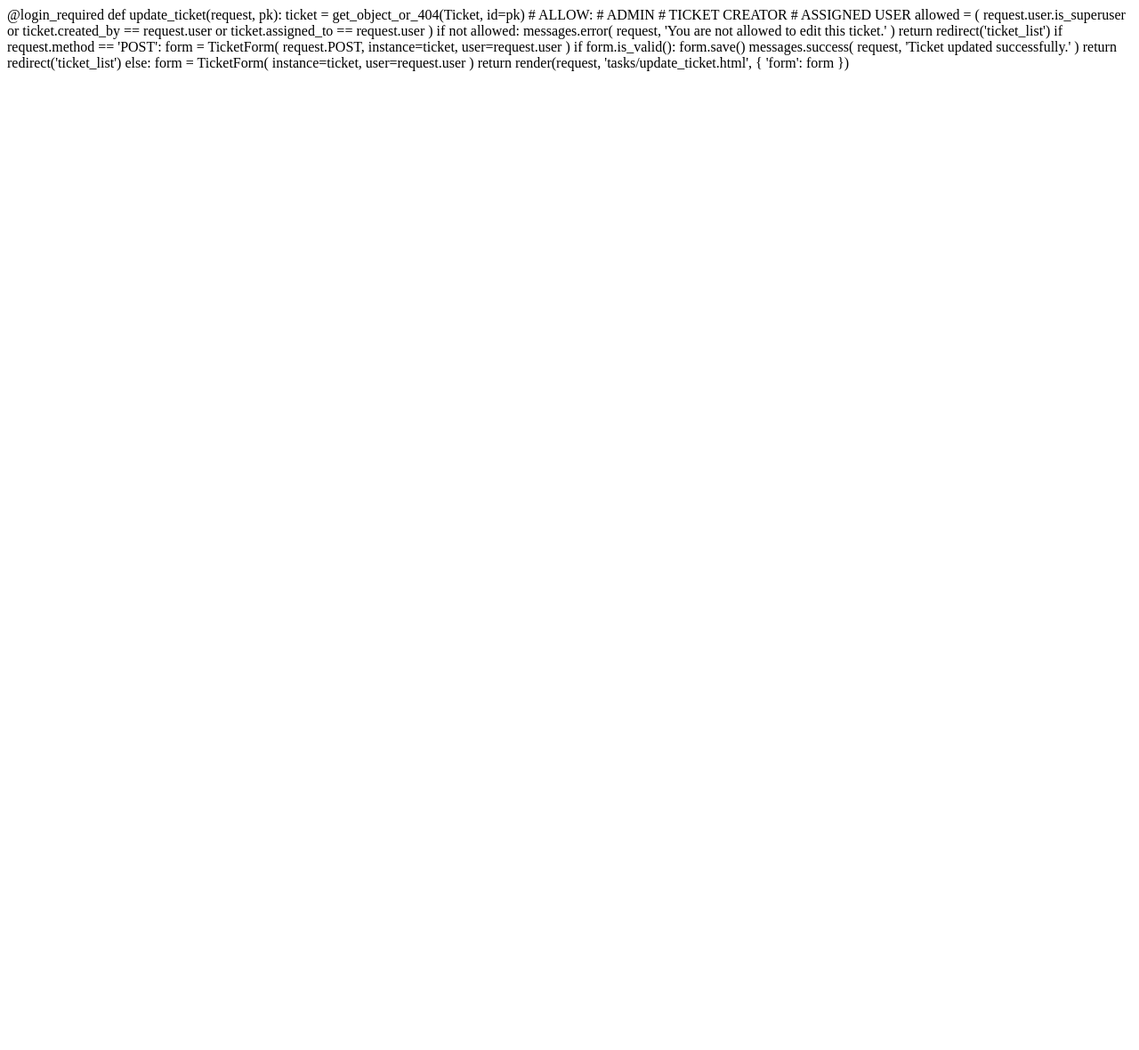
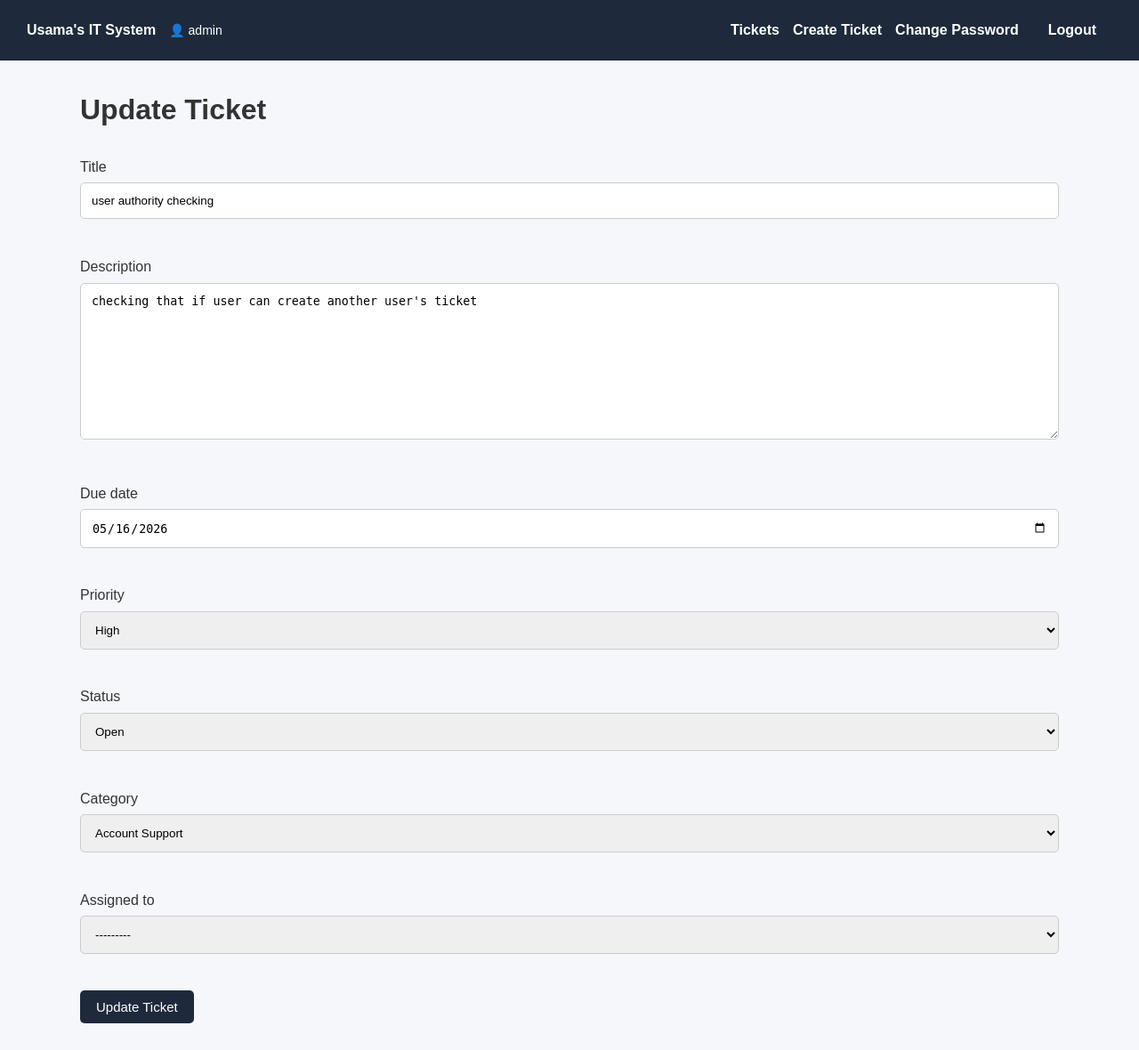
Before and after one commit to usamaio/ITSystem, a Django app: page /tickets/update/3/ in a window 1280 px wide. Shown: the whole page at 89% size. Before the commit the page ends 80 px from the top, so only its background shows below. Run offline with Django 5.2, Linux system fonts and the light colour scheme; a user stored in the database is signed in; data comes from the database, SQL or seed files in the repository; both versions use the stored data as it was after the commit.

Commit message:
add change password & update navbar

```diff
--- a/ITSystem/static/css/style.css
+++ b/ITSystem/static/css/style.css
@@ -12,39 +12,80 @@ body{
 }
 
 /* NAVBAR */
+.navbar {
 
-.navbar{
-    background:#1e293b;
-    color:white;
-    display:flex;
-    justify-content:space-between;
-    align-items:center;
-    padding:15px 40px;
-    flex-wrap:wrap;
+    display: flex;
+
+    justify-content: space-between;
+
+    align-items: center;
+
+    background-color: #1e293b;
+
+    padding: 15px 30px;
+
 }
 
-.logo a{
-    color:white;
-    text-decoration:none;
-    font-size:22px;
-    font-weight:bold;
+.nav-left {
+
+    display: flex;
+
+    align-items: center;
+
+    gap: 15px;
+
 }
 
-.nav-links{
-    display:flex;
-    align-items:center;
-    gap:15px;
+.nav-right {
+
+    display: flex;
+
+    align-items: center;
+
+    gap: 15px;
+
 }
 
-.nav-links a{
-    color:white;
-    text-decoration:none;
-    font-weight:bold;
+.navbar a {
+
+    color: white;
+
+    text-decoration: none;
+
+    font-weight: bold;
+
 }
 
-.nav-links a:hover{
-    color:#38bdf8;
+.user-display {
+
+    color: white;
+
+    font-size: 14px;
+
 }
+
+.navbar form {
+
+    margin: 0;
+
+}
+
+.navbar button {
+
+    background: none;
+
+    border: none;
+
+    color: white;
+
+    cursor: pointer;
+
+    font-weight: bold;
+
+    font-size: 16px;
+
+}
+
 
 /* CONTAINER */
 
--- a/ITSystem/templates/base.html
+++ b/ITSystem/templates/base.html
@@ -1,6 +1,7 @@
 {% load static %}
 
 <!DOCTYPE html>
+
 <html lang="en">
 
 <head>
@@ -9,7 +10,7 @@
 
     <meta name="viewport" content="width=device-width, initial-scale=1.0">
 
-    <title>IT Support Ticket System</title>
+    <title>Usama's IT System</title>
 
     <link rel="stylesheet" href="{% static 'css/style.css' %}">
 
@@ -17,35 +18,63 @@
 
 <body>
 
+    <!-- NAVBAR -->
+
     <nav class="navbar">
 
-        <div class="logo">
-            <a href="/">IT Support System</a>
-        </div>
+        <div class="nav-left">
 
-        <div class="nav-links">
+            <a href="/dashboard/">
+                Usama's IT System
+            </a>
 
             {% if user.is_authenticated %}
 
-                <a href="/dashboard/">Dashboard</a>
+                <span class="user-display">
 
-                <a href="/tickets/">Tickets</a>
+                    👤 {{ user.username }}
 
-                <a href="/tickets/create/">Create Ticket</a>
+                </span>
 
-                <form method="POST" action="/accounts/logout/" class="logout-form">
+            {% endif %}
+
+        </div>
+
+        <div class="nav-right">
+
+            {% if user.is_authenticated %}
+
+                <a href="/tickets/">
+                    Tickets
+                </a>
+
+                <a href="/tickets/create/">
+                    Create Ticket
+                </a>
+
+                <a href="/accounts/password_change/">
+                    Change Password
+                </a>
+
+                <form action="/accounts/logout/" method="POST">
 
                     {% csrf_token %}
 
-                    <button type="submit">Logout</button>
+                    <button type="submit">
+                        Logout
+                    </button>
 
                 </form>
 
             {% else %}
 
-                <a href="/register/">Register</a>
+                <a href="/accounts/login/">
+                    Login
+                </a>
 
-                <a href="/accounts/login/">Login</a>
+                <a href="/register/">
+                    Register
+                </a>
 
             {% endif %}
 
@@ -53,39 +82,32 @@
 
     </nav>
 
+    <!-- MESSAGES -->
+
     {% if messages %}
 
-        <div class="container">
+        {% for message in messages %}
 
-            {% for message in messages %}
+            <div class="message">
 
-                <div class="message {{ message.tags }}">
+                {{ message }}
 
-                    {{ message }}
+            </div>
 
-                </div>
-
-            {% endfor %}
-
-        </div>
+        {% endfor %}
 
     {% endif %}
+
+    <!-- PAGE CONTENT -->
 
     <div class="container">
 
         {% block content %}
+
         {% endblock %}
 
     </div>
 
-    <footer class="footer">
-
-        <p>
-            MSc Task Management System Project — Django Based IT Support System
-        </p>
-
-    </footer>
-
 </body>
 
 </html>
--- a/ITSystem/templates/tasks/update_ticket.html
+++ b/ITSystem/templates/tasks/update_ticket.html
@@ -1,66 +1,53 @@
-@login_required
-def update_ticket(request, pk):
+{% extends 'base.html' %}
 
-    ticket = get_object_or_404(Ticket, id=pk)
+{% block content %}
 
-    # ALLOW:
-    # ADMIN
-    # TICKET CREATOR
-    # ASSIGNED USER
+<div class="form-container">
 
-    allowed = (
+    <h1>Update Ticket</h1>
 
-        request.user.is_superuser or
-        ticket.created_by == request.user or
-        ticket.assigned_to == request.user
+    <br>
 
-    )
+    <form method="POST">
 
-    if not allowed:
+        {% csrf_token %}
 
-        messages.error(
+        {% for field in form %}
 
-            request,
-            'You are not allowed to edit this ticket.'
+            <div class="form-group">
 
-        )
+                <label>{{ field.label }}</label>
 
-        return redirect('ticket_list')
+                <br>
 
-    if request.method == 'POST':
+                {{ field }}
 
-        form = TicketForm(
+                {% if field.errors %}
 
-            request.POST,
-            instance=ticket,
-            user=request.user
+                    <div class="error-message">
 
-        )
+                        {% for error in field.errors %}
 
-        if form.is_valid():
+                            <p>{{ error }}</p>
 
-            form.save()
+                        {% endfor %}
 
-            messages.success(
+                    </div>
 
-                request,
-                'Ticket updated successfully.'
+                {% endif %}
 
-            )
+            </div>
 
-            return redirect('ticket_list')
+            <br>
 
-    else:
+        {% endfor %}
 
-        form = TicketForm(
+        <button type="submit">
+            Update Ticket
+        </button>
 
-            instance=ticket,
-            user=request.user
+    </form>
 
-        )
+</div>
 
-    return render(request, 'tasks/update_ticket.html', {
-
-        'form': form
-
-    })
+{% endblock %}
--- a/ITSystem/urls.py
+++ b/ITSystem/urls.py
@@ -13,7 +13,7 @@ urlpatterns = [
 
     path('tickets/create/', views.create_ticket, name='create_ticket'),
 
-    path('tickets/update/<int:pk>/', views.update_ticket, name='update_ticket'),
+    path('tickets/update/<int:id>/', views.update_ticket, name='update_ticket'),
 
     path('tickets/delete/<int:pk>/', views.delete_ticket, name='delete_ticket'),
 
--- a/ITSystem/views.py
+++ b/ITSystem/views.py
@@ -24,7 +24,12 @@ def register(request):
 
             form.save()
 
-            messages.success(request, 'Account created successfully.')
+            messages.success(
+
+                request,
+                'Account created successfully.'
+
+            )
 
             return redirect('login')
 
@@ -32,7 +37,17 @@ def register(request):
 
         form = UserCreationForm()
 
-    return render(request, 'registration/register.html', {'form': form})
+    return render(
+
+        request,
+        'registration/register.html',
+        {
+
+            'form': form
+
+        }
+
+    )
 
 
 # DASHBOARD
@@ -101,15 +116,21 @@ def ticket_list(request):
 
         tickets = Ticket.objects.filter(
             assigned_to=request.user
+        ) | Ticket.objects.filter(
+            created_by=request.user
         )
 
-    context = {
+    return render(
 
-        'tickets': tickets
+        request,
+        'tasks/ticket_list.html',
+        {
 
-    }
+            'tickets': tickets.distinct()
 
-    return render(request, 'tasks/ticket_list.html', context)
+        }
+
+    )
 
 
 # CREATE TICKET
@@ -150,26 +171,44 @@ def create_ticket(request):
 
         )
 
-    return render(request, 'tasks/create_ticket.html', {
+    return render(
 
-        'form': form
+        request,
+        'tasks/create_ticket.html',
+        {
 
-    })
+            'form': form
 
+        }
+
+    )
 
 
 # UPDATE TICKET
 @login_required
-def update_ticket(request, pk):
+def update_ticket(request, id):
 
-    ticket = get_object_or_404(Ticket, id=pk)
+    ticket = get_object_or_404(Ticket, id=id)
 
-    if not request.user.is_superuser and ticket.created_by != request.user:
+    # CHECK PERMISSION
+    if not (
 
-        messages.error(request, 'You are not allowed to edit this ticket.')
+        request.user.is_superuser or
+        request.user == ticket.created_by or
+        request.user == ticket.assigned_to
+
+    ):
+
+        messages.error(
+
+            request,
+            'You are not allowed to edit this ticket.'
+
+        )
 
         return redirect('ticket_list')
 
+    # UPDATE FORM
     if request.method == 'POST':
 
         form = TicketForm(
@@ -184,7 +223,12 @@ def update_ticket(request, pk):
 
             form.save()
 
-            messages.success(request, 'Ticket updated successfully.')
+            messages.success(
+
+                request,
+                'Ticket updated successfully.'
+
+            )
 
             return redirect('ticket_list')
 
@@ -197,11 +241,17 @@ def update_ticket(request, pk):
 
         )
 
-    return render(request, 'tasks/update_ticket.html', {
+    return render(
 
-        'form': form
+        request,
+        'tasks/update_ticket.html',
+        {
 
-    })
+            'form': form
+
+        }
+
+    )
 
 
 # DELETE TICKET
@@ -210,9 +260,21 @@ def delete_ticket(request, pk):
 
     ticket = get_object_or_404(Ticket, id=pk)
 
-    if not request.user.is_superuser:
+    allowed = (
 
-        messages.error(request, 'Only admin can delete tickets.')
+        request.user.is_superuser or
+        ticket.created_by == request.user
+
+    )
+
+    if not allowed:
+
+        messages.error(
+
+            request,
+            'You are not allowed to delete this ticket.'
+
+        )
 
         return redirect('ticket_list')
 
@@ -220,12 +282,23 @@ def delete_ticket(request, pk):
 
         ticket.delete()
 
-        messages.success(request, 'Ticket deleted successfully.')
+        messages.success(
+
+            request,
+            'Ticket deleted successfully.'
+
+        )
 
         return redirect('ticket_list')
 
-    return render(request, 'tasks/delete_ticket.html', {
+    return render(
 
-        'ticket': ticket
+        request,
+        'tasks/delete_ticket.html',
+        {
 
-    })
+            'ticket': ticket
+
+        }
+
+    )
--- a/taskmanager/urls.py
+++ b/taskmanager/urls.py
@@ -1,11 +1,41 @@
 from django.contrib import admin
 from django.urls import path, include
+from django.contrib.auth import views as auth_views
+
 
 urlpatterns = [
 
     path('admin/', admin.site.urls),
 
+    # APP URLS
     path('', include('ITSystem.urls')),
 
+    # DJANGO AUTH URLS
     path('accounts/', include('django.contrib.auth.urls')),
+
+    # PASSWORD CHANGE
+    path(
+
+        'accounts/password_change/',
+
+        auth_views.PasswordChangeView.as_view(
+            template_name='registration/password_change.html'
+        ),
+
+        name='password_change'
+
+    ),
+
+    path(
+
+        'accounts/password_change_done/',
+
+        auth_views.PasswordChangeDoneView.as_view(
+            template_name='registration/password_change_done.html'
+        ),
+
+        name='password_change_done'
+
+    ),
+
 ]
```
Also changed, not shown: ITSystem/templates/registration/password_change.html (added, +25 -0 lines), ITSystem/templates/registration/password_change_done.html (added, +17 -0 lines), ITSystem/templates/tasks/ticket_list.html (+20 -5 lines), taskmanager/settings.py (+12 -5 lines), db.sqlite3.
